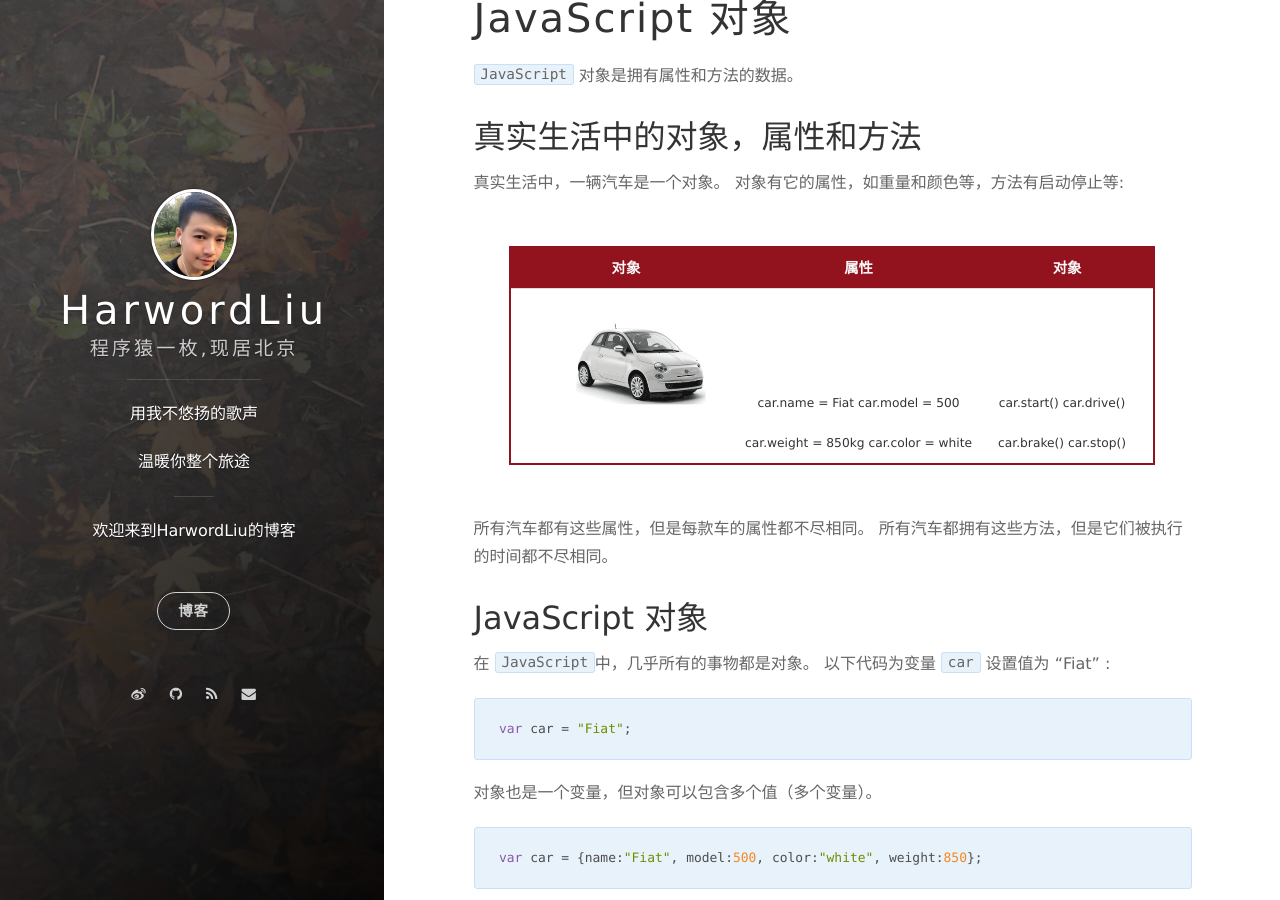
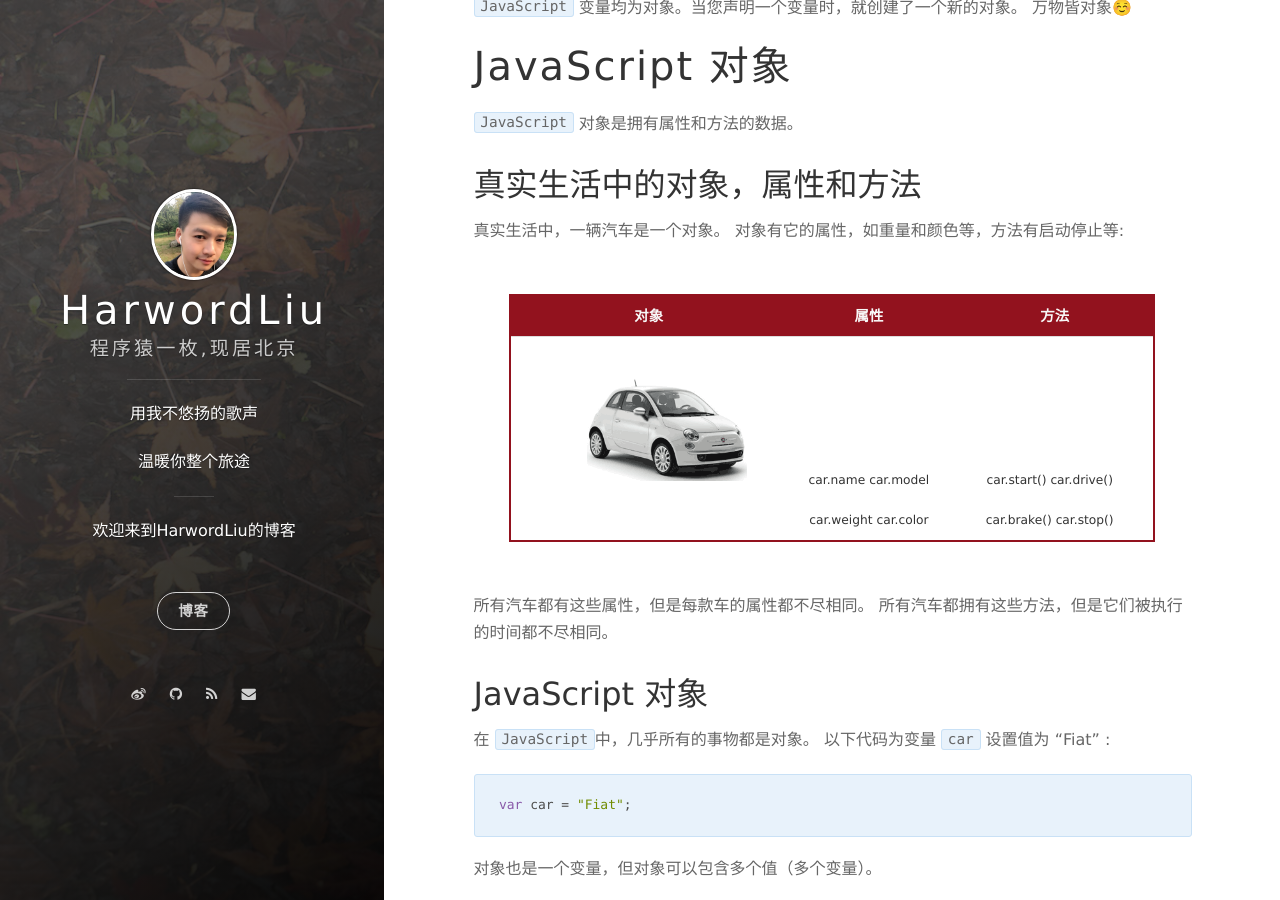
Before and after one commit to HarwordLiu/HarwordLiu.github.io, a Jekyll site: the page built from _posts/2016-11-03-javascript自学第二天.md, in a window 1280 px wide and 900 px high, scrolled down 7368 px. Built offline with Jekyll 4.4.1, drawn with Linux system fonts in a browser that asks for light colours; nearby versions of some CDN libraries; comment, search, counter and statistics services are not loaded; some of the changed text lies outside the part shown.

Commit message:
博文第二天 纠错

```diff
--- a/_posts/2016-11-03-javascript自学第二天.md
+++ b/_posts/2016-11-03-javascript自学第二天.md
@@ -238,9 +238,9 @@ JavaScript 只有一种数字类型。数字可以带小数点，也可以不带
 真实生活中，一辆汽车是一个对象。
 对象有它的属性，如重量和颜色等，方法有启动停止等:
 
-对象|属性|对象
+对象|属性|方法
 ---|---|---
-![car](https://harwordliu.com/assets/blogImages/2016-11-03-car.jpg)|car.name = Fiat  car.model = 500 car.weight = 850kg car.color = white|car.start() car.drive() car.brake() car.stop()
+![car](http://harwordliu.com/assets/blogImages/2016-11-03-car.jpg)|car.name car.model car.weight car.color|car.start() car.drive() car.brake() car.stop()
 
 所有汽车都有这些属性，但是每款车的属性都不尽相同。
 所有汽车都拥有这些方法，但是它们被执行的时间都不尽相同。
```
Also changed, not shown: other parts of _posts/2016-11-03-javascript自学第二天.md (+1 -1 lines), 4 other files.
